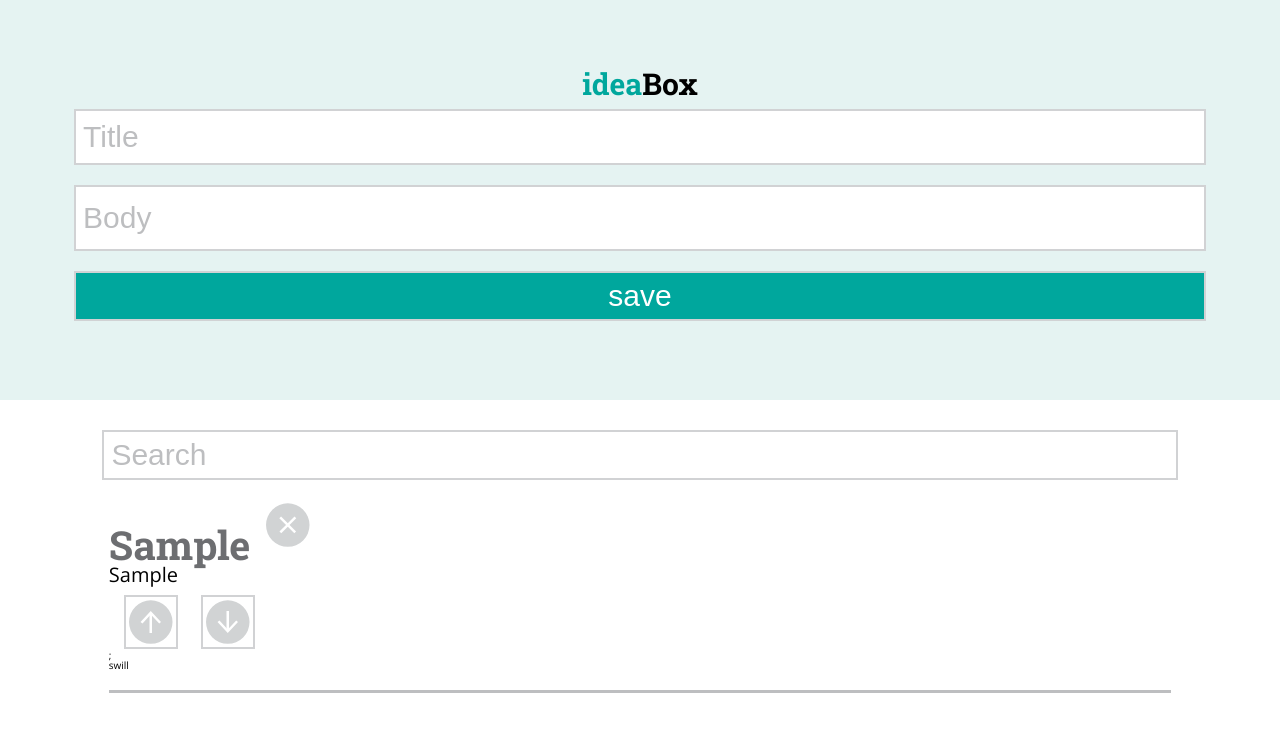
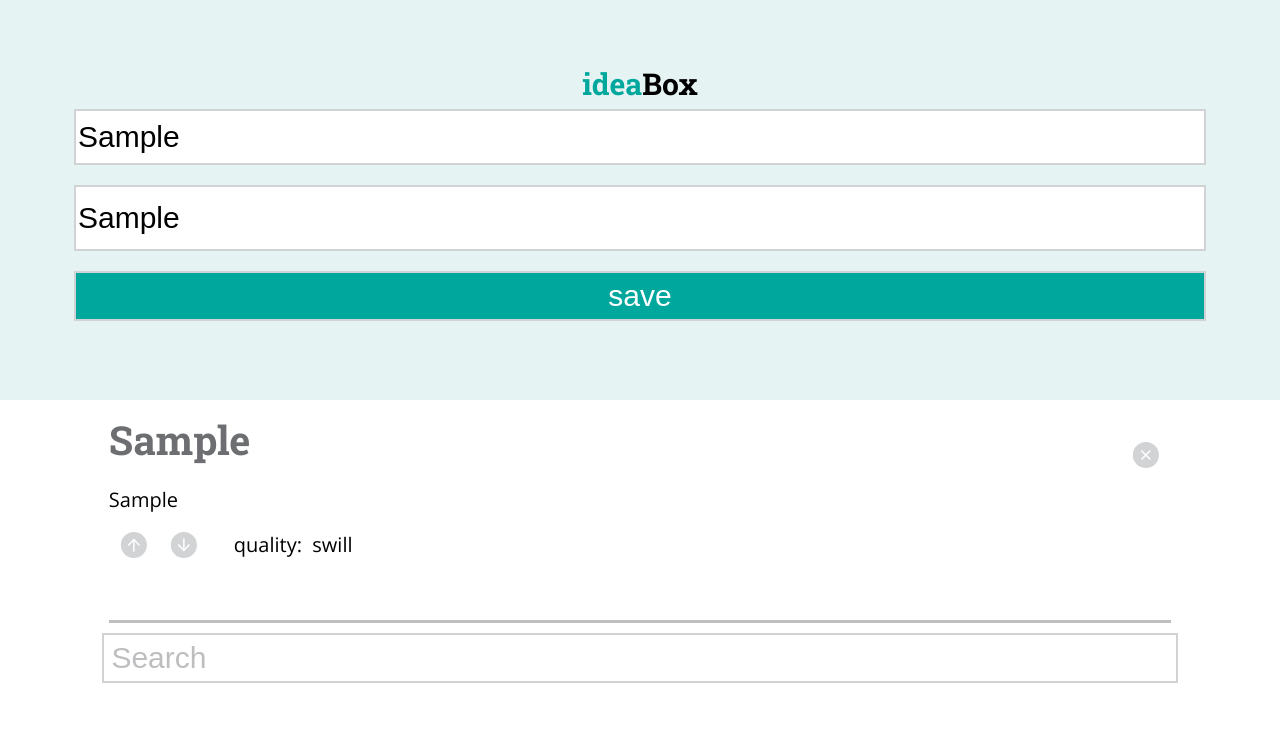
Before and after one commit to stevenleelawson/ideabox-sl-em, a plain HTML site: page index.html in a window 1280 px wide. Both pictures are taken after typing "Sample", "Sample" into the empty fields and a click on the button "save". Drawn offline with nearby package versions, Linux system fonts and the light colour scheme.

Commit message:
adding 90 percent of card styling

```diff
--- a/app.js
+++ b/app.js
@@ -11,7 +11,12 @@ $saveButton.click(createIdea);
 
 $ideaSection.on('click', '.upvote', upvoteButton);
 $ideaSection.on('click', '.downvote', downvoteButton);
-// $downvote.click(toggleQuality);
+$ideaSection.on('click', function(e){
+  preventDefault(e);
+  // $title.val('');
+  // $body.val('');
+});
+
 
 function Idea(title, body, quality) {
   this.title = title;
@@ -35,6 +40,13 @@ function rebuildIdea(){
   for(var i = 0; i < localStorage.length; i++) {
     console.log(localStorage[i]);
   }
+//   function fetchIdea(idea) {
+//  for (var i = 0; i < localStorage.length; i++){
+//    var retrieveObject = localStorage.getItem(localStorage.key(i));
+//    var parsedObject = JSON.parse(retrieveObject);
+//    prependIdea(parsedObject);
+//  }
+// }
 }
 
 function createIdea(){
@@ -47,17 +59,22 @@ function createIdea(){
 }
 
 function appendIdea(ideaCard) {
-  $ideaSection.append(
-    `<article class="idea-card">
-      <h2>${ideaCard.title}</h2>
-      <input type="image" src="images/delete.svg" class="delete">
-      <p class="body-text">${ideaCard.body}</p>;
-      <input type="image" src="images/upvote.svg" alt="upvote image" class="upvote">
-      <input type="image" src="images/downvote.svg" alt="downvote image" class="downvote">
-      <p class="quality">swill</p>
+  $ideaSection.prepend(
+    `<article class="idea-card card">
+      <div class="top-line">
+        <h2>${ideaCard.title}</h2>
+        <input type="image" src="images/delete.svg" class="delete">
+      </div>
+      <p class="body-text">${ideaCard.body}</p>
+      <div class='vote-buttons'>
+        <input type="image" src="images/upvote.svg" alt="upvote image" class="upvote">
+        <input type="image" src="images/downvote.svg" alt="downvote image" class="downvote">
+        <div class="quality-container"
+          <p class="body-text">quality: </p>
+          <p class="quality">&nbsp swill</p>
+        </div>
+      </div>
     </article>`)
-  $title.val('');
-  $body.val('');
 };
 
 
@@ -79,5 +96,5 @@ function downvoteButton(){
   }
 }
 $ideaSection.on('click', '.delete', function(e){
-  $(this).parent().remove();
+  $(this).parents('.card').remove();
 })
--- a/styles.css
+++ b/styles.css
@@ -4,10 +4,6 @@ html {
 
 body {
   font-family: 'Open Sans', sans-serif;
-}
-
-.delete {
-  align-self: flex-end;
 }
 
 h1
@@ -17,8 +13,6 @@ h1
 }
 
 h2 {
-  display: inline-block;
-  align-self: flex-end;
   font-family: 'Roboto Slab';
   font-size: 4rem;
   color: #6D6E71;
@@ -36,18 +30,6 @@ h2 {
 
 header {
   display: block;
-}
-
-.card-header {
-  display: inline-flex;
-  justify-content: space-between;
-  width: 100%;
-}
-
-.idea-card {
-  border-bottom: solid 3px #bdbec0;
-  height: 20rem;
-  width: 83%;
 }
 
 .idea-body {
@@ -98,14 +80,40 @@ input::placeholder {
 #search-box {
   width: 84%;
 }
+
 .idea-card {
-  display: block;
+  width: 100%;
+  height: 40rem;
+  border-bottom: solid 3px #bdbec0;
+  height: 20rem;
+  width: 83%;
 }
 
+.delete,
+.upvote,
+.downvote {
+  border: 0px;
+  width: 3rem;
+}
+.vote-buttons {
+  display: flex;
+  flex-direction: row;
+}
+
+.top-line {
+  display: flex;
+  justify-content: space-between;
+}
 .delete {
-  border: 0px;
 }
 
 .body-text {
   font-size: 2rem;
 }
+
+.quality-container {
+  display: flex;
+  flex-direction: row;
+  margin: 2.5rem;
+  font-size: 2rem;
+}
```
